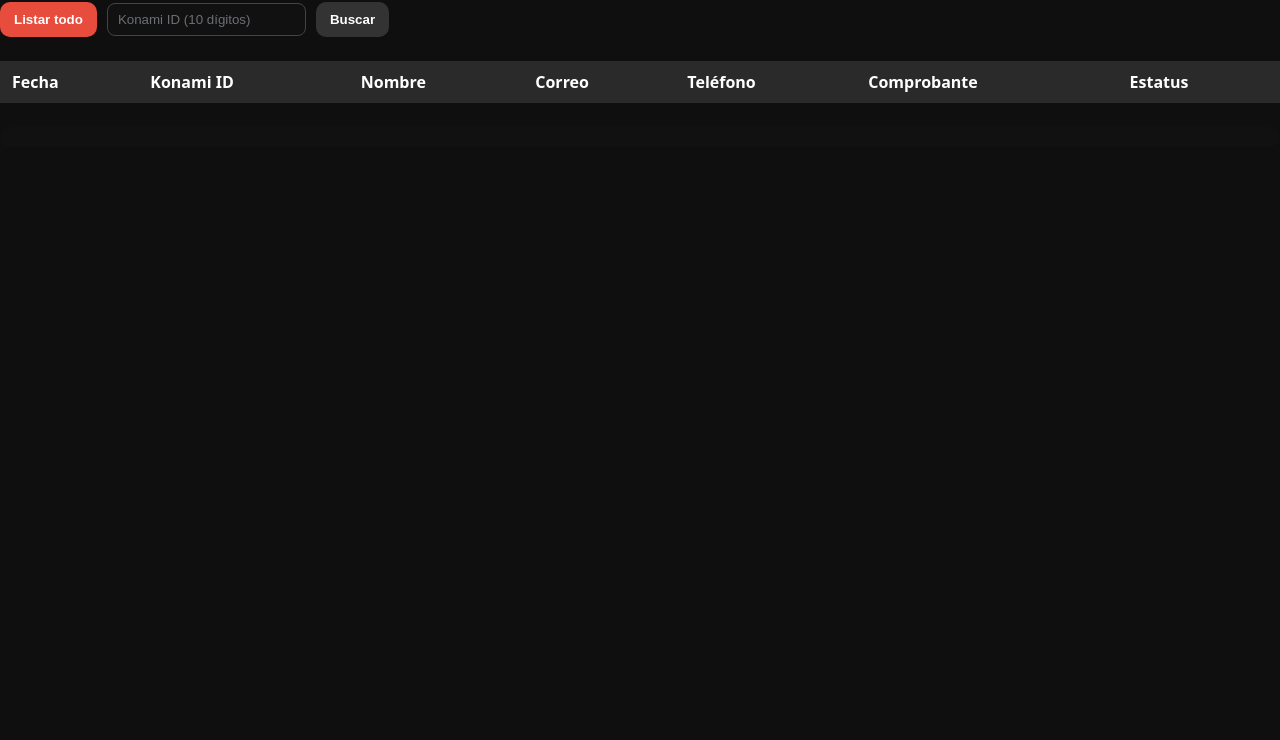
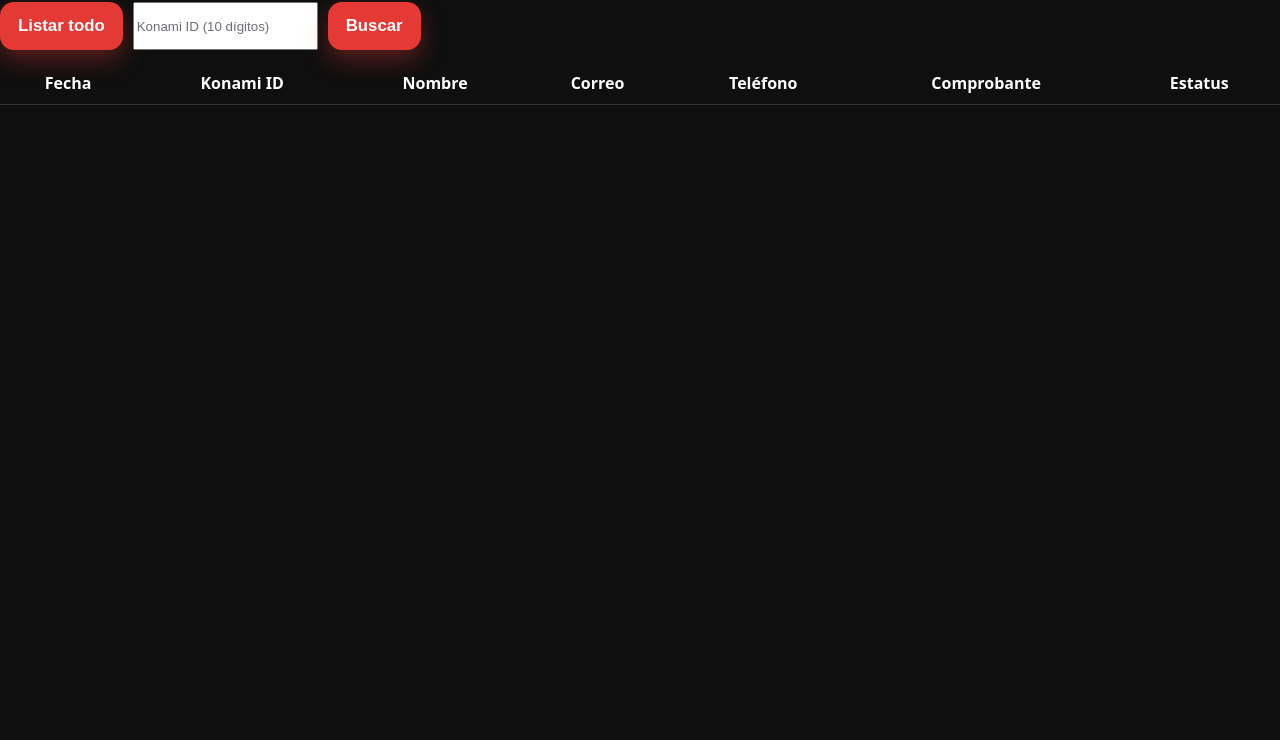
Before and after one commit to legendcardgame/Web, a plain HTML site: page preregistro/admin.html in a window 1280 px wide. Shown: the part 60-800 px from the top of the page. Drawn offline with Linux system fonts and the light colour scheme.

Commit message:
Update admin.html

```diff
--- a/preregistro/admin.html
+++ b/preregistro/admin.html
@@ -3,49 +3,34 @@
 <head>
   <meta charset="utf-8" />
   <meta name="viewport" content="width=device-width,initial-scale=1" />
-  <title>Admin · Preregistro</title>
+  <title>Panel Admin</title>
+  <link rel="icon" href="/assets/favicon.png">
   <link rel="stylesheet" href="./styles.css">
   <style>
-    .bar { display:flex; gap:10px; flex-wrap:wrap; align-items:center; margin:10px 0 16px; }
-    input { padding:8px 10px; border-radius:8px; border:1px solid #444; background:#111; color:#fff; }
-    button { padding:10px 14px; border:0; border-radius:10px; background:#e74c3c; color:#fff; font-weight:700; cursor:pointer; }
-    button.secondary { background:#333; }
-    .status { margin-left:10px; font-weight:600; }
-    .ok { color:#7CFC8A; } .bad{ color:#ff7676; }
-    table { width:100%; border-collapse:separate; border-spacing:0 8px; }
-    th, td { text-align:left; padding:10px 12px; background:#1f1f1f; color:#fff; }
-    th { background:#2a2a2a; }
-    .wrap { white-space:nowrap; overflow:hidden; text-overflow:ellipsis; max-width:280px; }
-    a { color:#5dade2; }
+    table{width:100%;border-collapse:collapse}
+    th,td{padding:10px;border-bottom:1px solid #333}
+    .toolbar{display:flex;gap:10px;margin:12px 0}
+    #out{margin:10px 0;color:#f66}
   </style>
 </head>
 <body>
   <h1>Panel Admin</h1>
-
-  <div class="bar">
-    <button id="btnList">Listar todo</button>
-    <input id="kId" placeholder="Konami ID (10 dígitos)" />
-    <button id="btnFind" class="secondary">Buscar</button>
-    <span id="status" class="status"></span>
+  <div class="toolbar">
+    <button id="btnListAll" class="btn">Listar todo</button>
+    <input id="searchKonami" placeholder="Konami ID (10 dígitos)" />
+    <button id="btnSearch" class="btn">Buscar</button>
   </div>
-
-  <table id="tbl">
+  <div id="out"></div>
+  <table>
     <thead>
       <tr>
-        <th>Fecha</th>
-        <th>Konami ID</th>
-        <th>Nombre</th>
-        <th>Correo</th>
-        <th>Teléfono</th>
-        <th>Comprobante</th>
-        <th>Estatus</th>
+        <th>Fecha</th><th>Konami ID</th><th>Nombre</th><th>Correo</th>
+        <th>Teléfono</th><th>Comprobante</th><th>Estatus</th>
       </tr>
     </thead>
-    <tbody></tbody>
+    <tbody id="tbody"></tbody>
   </table>
 
-  <pre id="raw" style="background:#111;color:#aaa;padding:10px;border-radius:10px; margin-top:16px;"></pre>
-
-<script type="module" src="./js/admin.js?v=3"></script>
+  <script type="module" src="./js/admin.js?v=3"></script>
 </body>
 </html>
```
